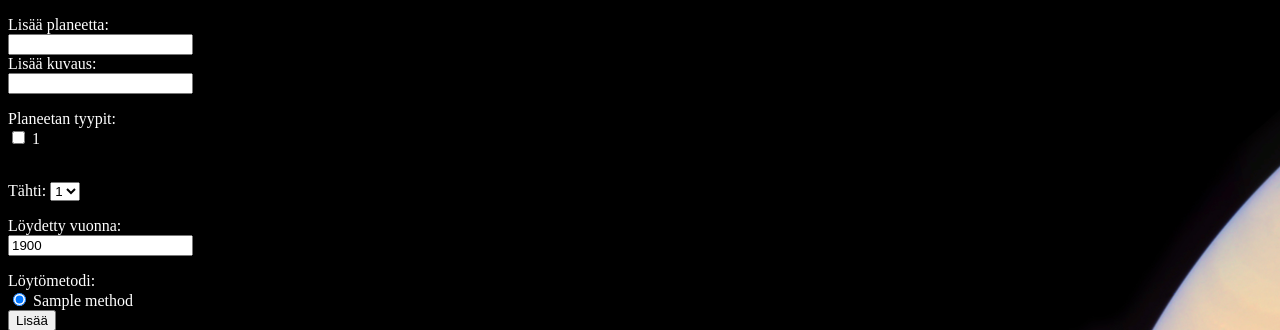
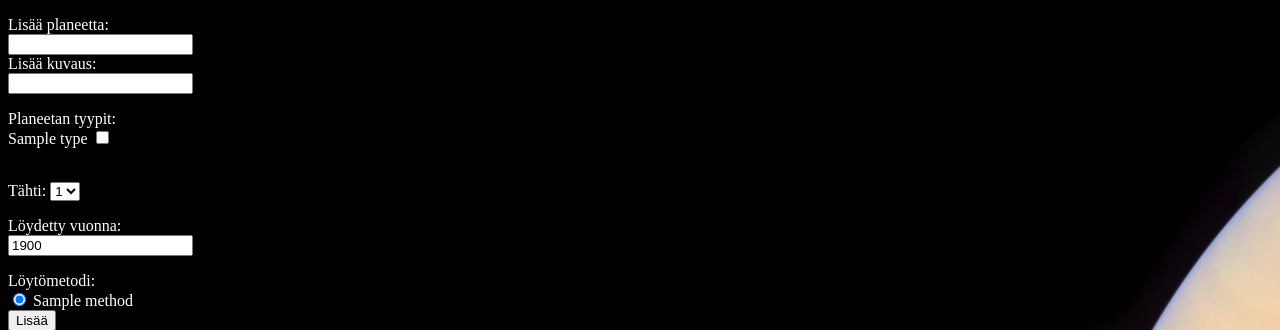
Before and after one commit to rassegit3/tikawe, a Flask app: template templates/create_planet.html in a window 1280 px wide. Shown: the part 98-428 px from the top of the page. Run offline with Flask 3, Linux system fonts and the light colour scheme; the template is opened without the code that fills it: most values are stand-ins (such as "Sample title", 1, 10 or a date in 2020).

Commit message:
Fixed checkbox of star creation types

```diff
--- a/templates/create_planet.html
+++ b/templates/create_planet.html
@@ -42,18 +42,27 @@
       <br>
       <input type="text" name="planetcontent" />
     </p>
-    <p>
-
-      Planeetan tyypit: <br />
-      {% for type in types %}
 
 
 
-      <input type="checkbox" name="planettypes"> {{type[0]}} <br>
+
+    Planeetan tyypit:
+    <br>
+
+    {% for type in types %}
 
 
-      {% endfor %}
-    </p>
+    <label for="{{ type.name}}">{{ type.name}}</label>
+    <input type="checkbox" id="{{ type.name }}" name="planettypes" value="{{ type.name }}"><br>
+
+
+
+
+    {% endfor %}
+
+
+
+
     <p>
 
       <br />
```
